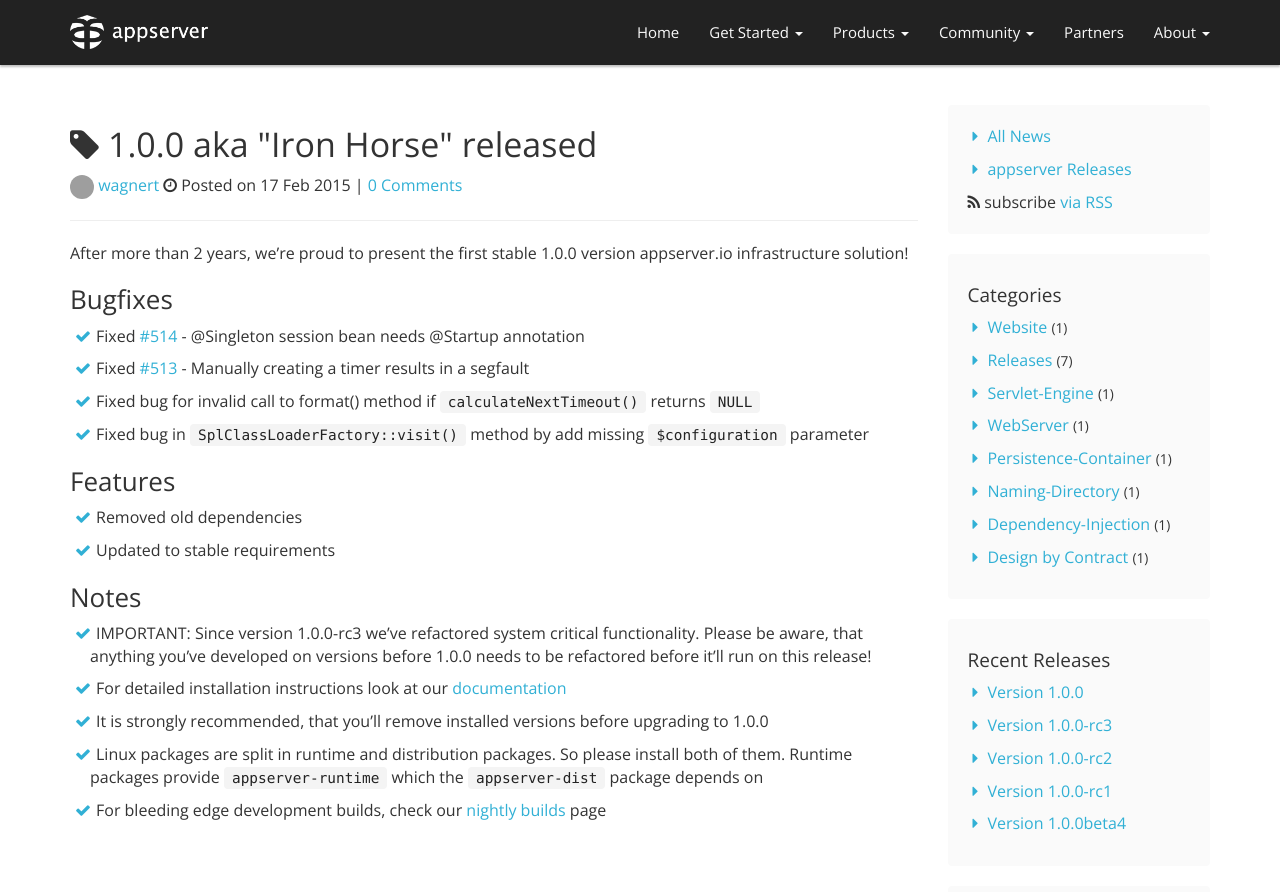
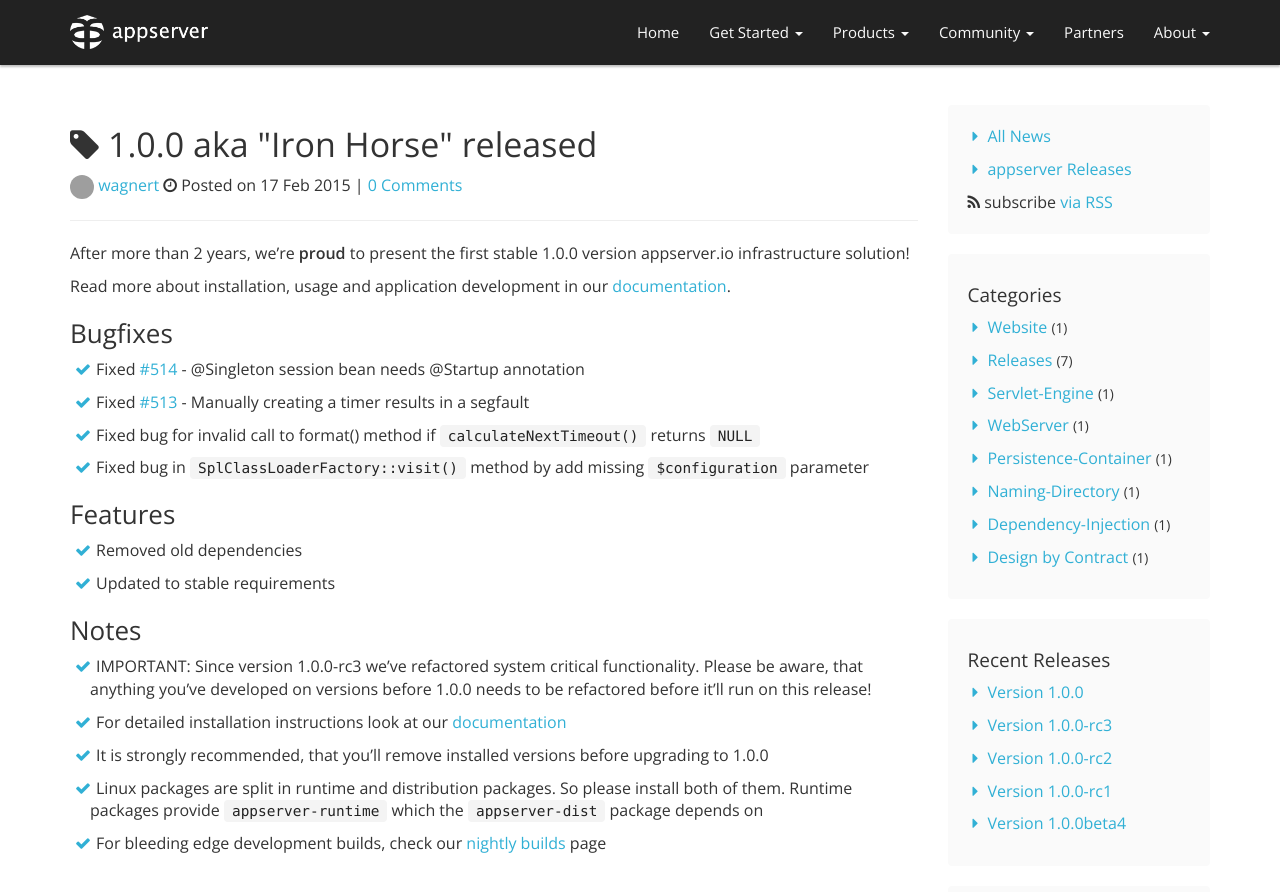
Before and after one commit to appserver-io/appserver, a Jekyll site: the page built from _posts/2015-02-17-1.0.0-released.md, in a window 1280 px wide and 900 px high. Shown: the top 892 px of the window. Built offline with Jekyll 4.4.1, drawn with Linux system fonts in a browser that asks for light colours; nearby versions of some CDN libraries; library files that are not in the unit come from our copies; Markdown is read by kramdown in place of the engine named in the settings; comment, search, counter and statistics services are not loaded; grey boxes are pictures that could not be loaded.

Commit message:
Update 2015-02-17-1.0.0-released.md

```diff
--- a/_posts/2015-02-17-1.0.0-released.md
+++ b/_posts/2015-02-17-1.0.0-released.md
@@ -7,7 +7,9 @@
 categories: [release]
 ---
 
-After more than 2 years, we're proud to present the first stable 1.0.0 version appserver.io infrastructure solution!
+After more than 2 years, we're **proud** to present the first stable 1.0.0 version appserver.io infrastructure solution!
+
+Read more about installation, usage and application development in our [documentation](<{{ "/get-started/documentation.html" | prepend: site.baseurl }}>).
 
 ### Bugfixes
 
```
